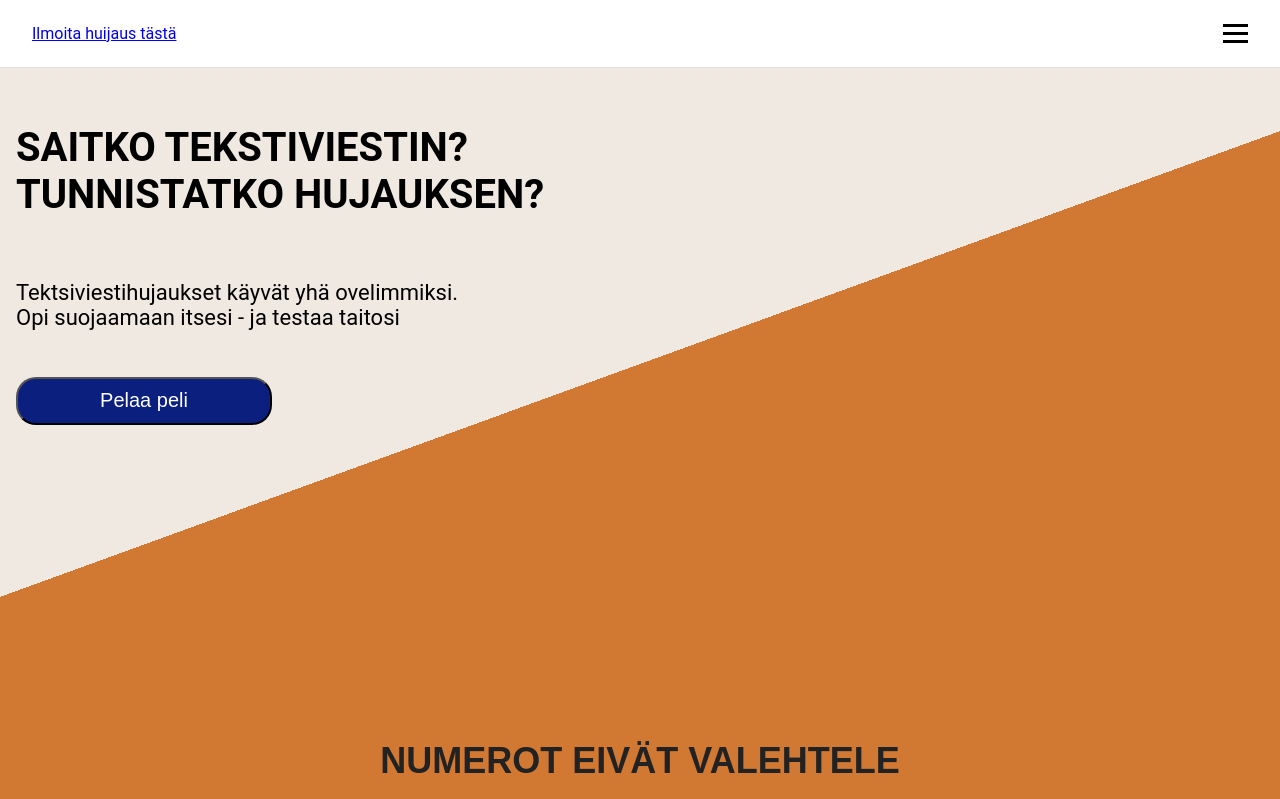
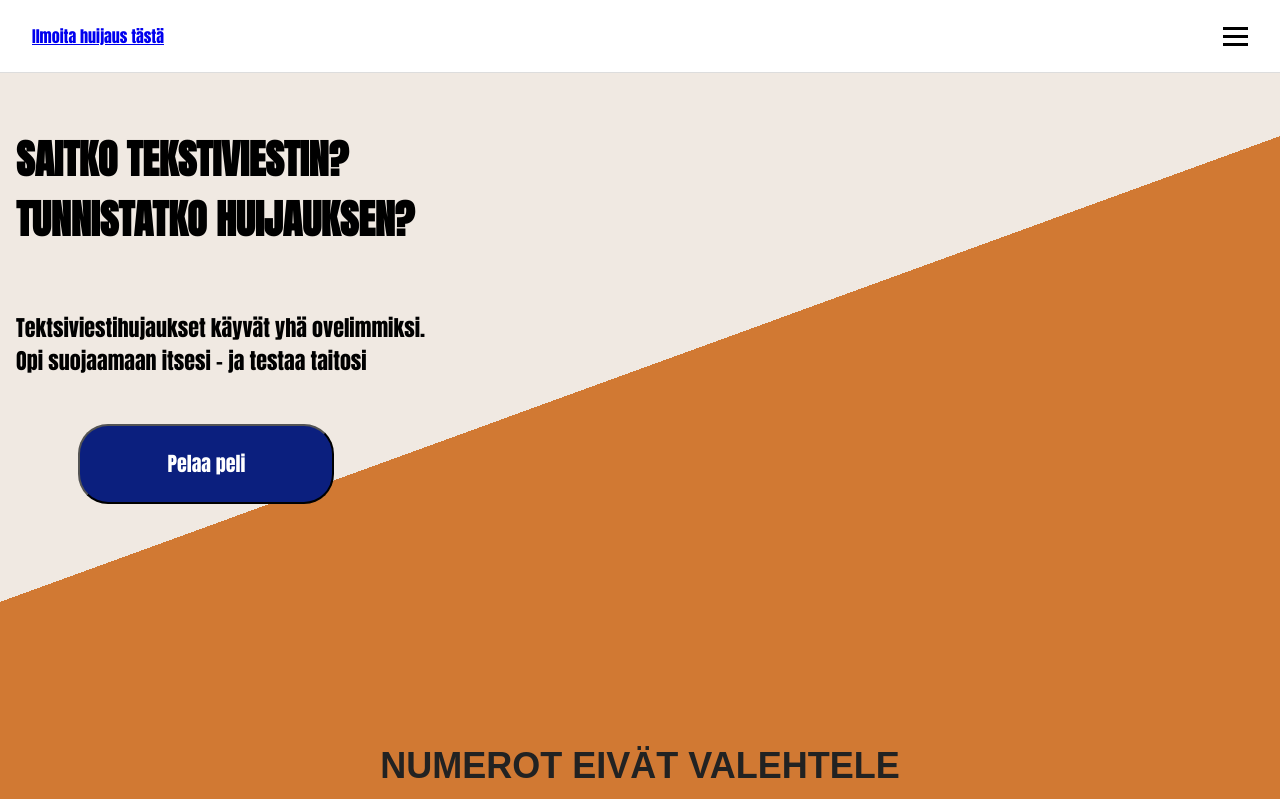
Before and after one commit to levonmaister/scamvjp2, a React (Vite) app: page / in a window 1280 px wide. Shown: the top 799 px of the page. Built offline with nearby package versions, Linux system fonts and the light colour scheme.

Commit message:
Lite allt möjligt fixande

```diff
--- a/index.html
+++ b/index.html
@@ -5,6 +5,10 @@
     <link rel="icon" type="image/svg+xml" href="/vite.svg" />
     <meta name="viewport" content="width=device-width, initial-scale=1.0" />
     <title>Vite + React</title>
+    <link rel="preconnect" href="https://fonts.googleapis.com">
+    <link rel="preconnect" href="https://fonts.gstatic.com" crossorigin>
+    <link href="https://fonts.googleapis.com/css2?family=Anton&display=swap" rel="stylesheet">
+
   </head>
   <body>
     <div id="root"></div>
--- a/src/pages/Etusivu.jsx
+++ b/src/pages/Etusivu.jsx
@@ -30,7 +30,7 @@
             <div>
                 <div className="layout">
                     <div className="rubrik">
-                        <p>SAITKO TEKSTIVIESTIN? <br/>TUNNISTATKO HUJAUKSEN?</p>
+                        <p>SAITKO TEKSTIVIESTIN? <br/>TUNNISTATKO HUIJAUKSEN?</p>
                     </div>
                     <div className="text">
                         <p>Tektsiviestihujaukset käyvät yhä ovelimmiksi. <br/>Opi suojaamaan itsesi - ja testaa taitosi</p>
@@ -44,6 +44,8 @@
                     >Pelaa peli</button>
 
                 </div>
+
+
 
                 <div className="numerotLayout">
                     <NumerotValehtelee />
--- a/src/pages/Hujaustunnistus.jsx
+++ b/src/pages/Hujaustunnistus.jsx
@@ -0,0 +1,4 @@
+import React from 'react';
+import '../styles/numerotvalehtelee.css';
+
+export default Hujaustunnistus
--- a/src/pages/IlmoitusSivu.jsx
+++ b/src/pages/IlmoitusSivu.jsx
@@ -25,7 +25,7 @@
 
     return(
         <div>
-            <h1>Ilmoitus</h1>
+            <h1>Ilmoita huijaus</h1>
 
 <div className='form-div'>
             <form>
--- a/src/styles/etusivu.css
+++ b/src/styles/etusivu.css
@@ -1,5 +1,5 @@
 body {
-  font-family: "Roboto", sans-serif;
+  font-family: "Anton", sans-serif;
 }
 
 .layout {
@@ -13,13 +13,15 @@
 }
 
 .default-button {
-  width: 30vw;
-  height: 6vh;
-  border-radius: 20px;
+  width: 40vw;
+  height: 10vh;
+  border-radius: 30px;
   background-color: rgb(11, 31, 126);
   color: white;
   font-size: 20px;
   margin-top: 5%;
+  margin-left: 5%;
+  font-family: "Anton", sans-serif;
 }
 
 .clicked-button {
--- a/src/styles/ilmoitus.css
+++ b/src/styles/ilmoitus.css
@@ -53,7 +53,7 @@
   }
 
   button[type="submit"]:hover {
-    background-color: #0056b3;
+    background-color: #d17933;
   }
 
   h1 {
```
